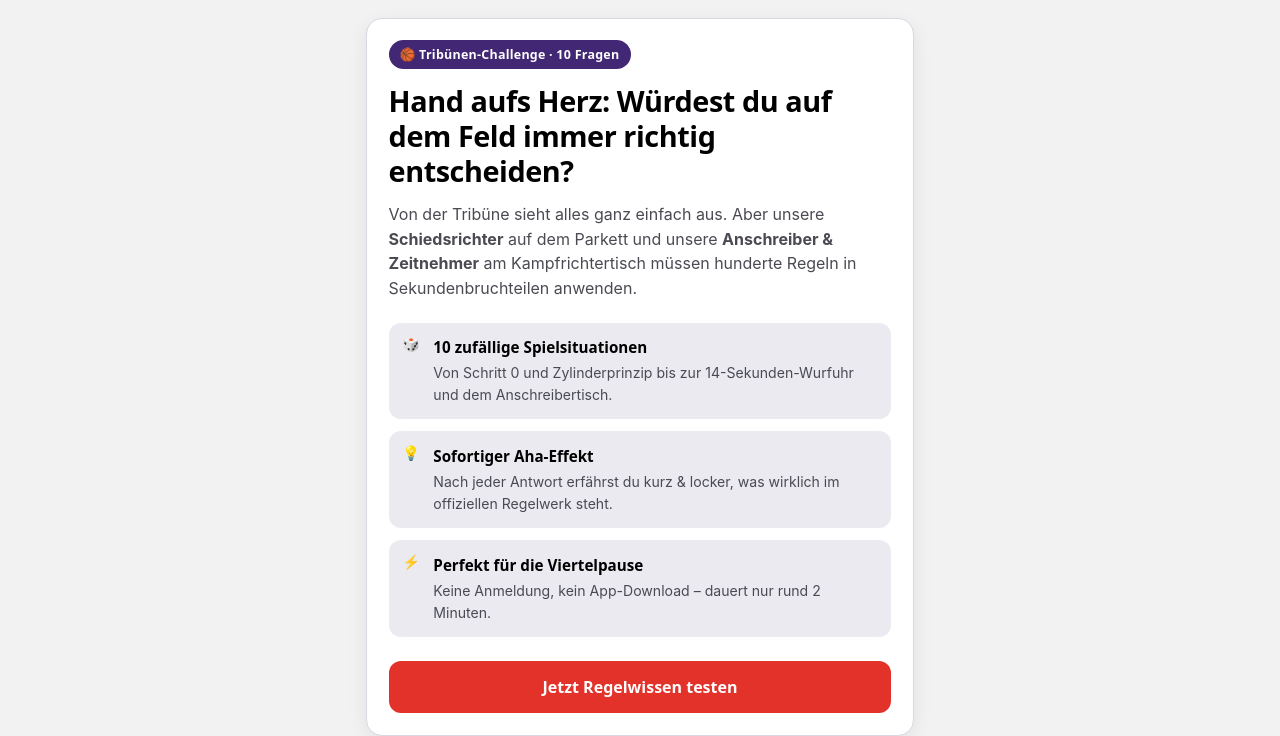
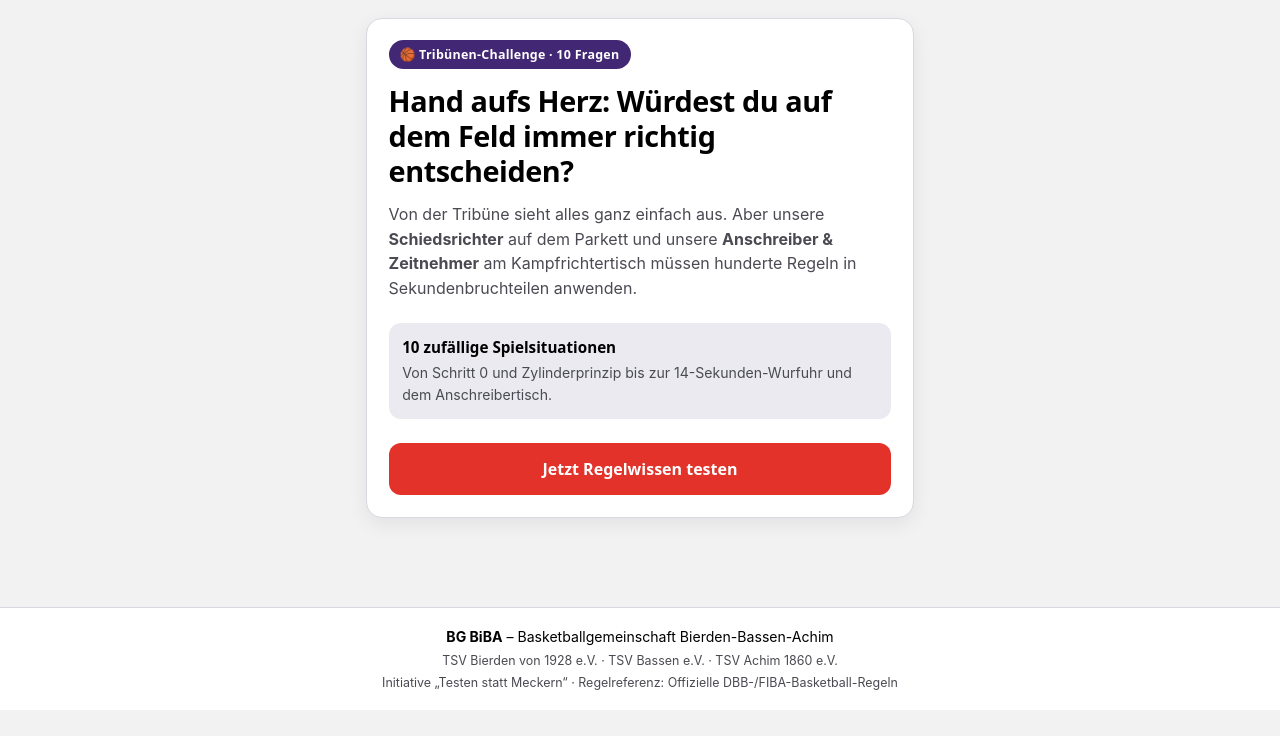
Before and after one commit to monsdar/testen_statt_meckern, a plain HTML site: page index.html in a window 1280 px wide. Shown: the part 90-826 px from the top of the page. After the commit the page ends 800 px from the top, so only its background shows below. Drawn offline with Linux system fonts and the light colour scheme.

Commit message:
Minor tweaks to make the page look less like AI

```diff
--- a/index.html
+++ b/index.html
@@ -78,24 +78,9 @@
 
       <ul class="feature-list" role="list">
         <li class="feature-item">
-          <span class="feature-icon" aria-hidden="true">🎲</span>
           <div>
             <strong>10 zufällige Spielsituationen</strong>
             <span>Von Schritt 0 und Zylinderprinzip bis zur 14-Sekunden-Wurfuhr und dem Anschreibertisch.</span>
-          </div>
-        </li>
-        <li class="feature-item">
-          <span class="feature-icon" aria-hidden="true">💡</span>
-          <div>
-            <strong>Sofortiger Aha-Effekt</strong>
-            <span>Nach jeder Antwort erfährst du kurz &amp; locker, was wirklich im offiziellen Regelwerk steht.</span>
-          </div>
-        </li>
-        <li class="feature-item">
-          <span class="feature-icon" aria-hidden="true">⚡</span>
-          <div>
-            <strong>Perfekt für die Viertelpause</strong>
-            <span>Keine Anmeldung, kein App-Download – dauert nur rund 2 Minuten.</span>
           </div>
         </li>
       </ul>
@@ -221,7 +206,7 @@
         TSV Bierden von 1928 e.V. · TSV Bassen e.V. · TSV Achim 1860 e.V.
       </p>
       <p class="footer-legal">
-        Initiative „Testen statt Meckern“ · Regelreferenz: Offizielle DBB-/FIBA-Basketball-Regeln · Kein Tracking &amp; keine Cookies
+        Initiative „Testen statt Meckern“ · Regelreferenz: Offizielle DBB-/FIBA-Basketball-Regeln
       </p>
     </div>
   </footer>
```
